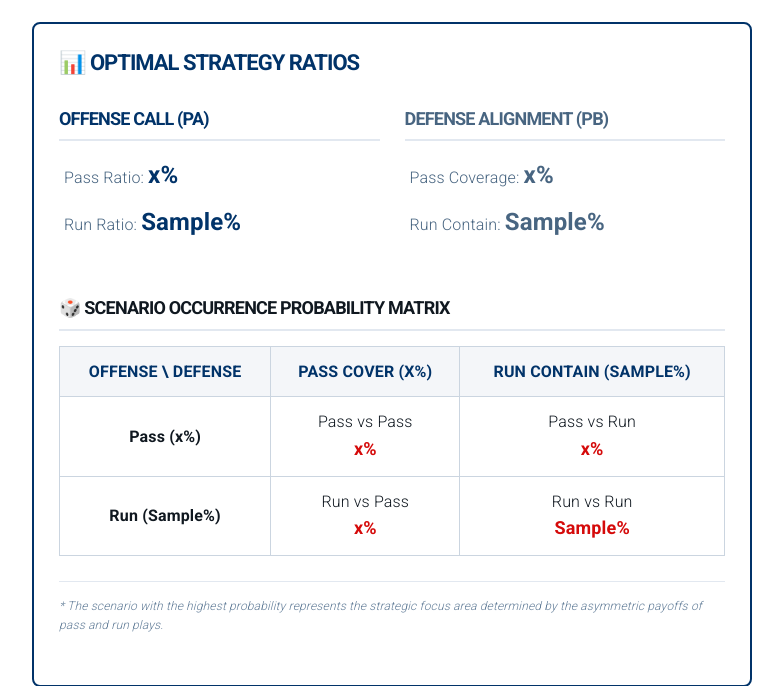
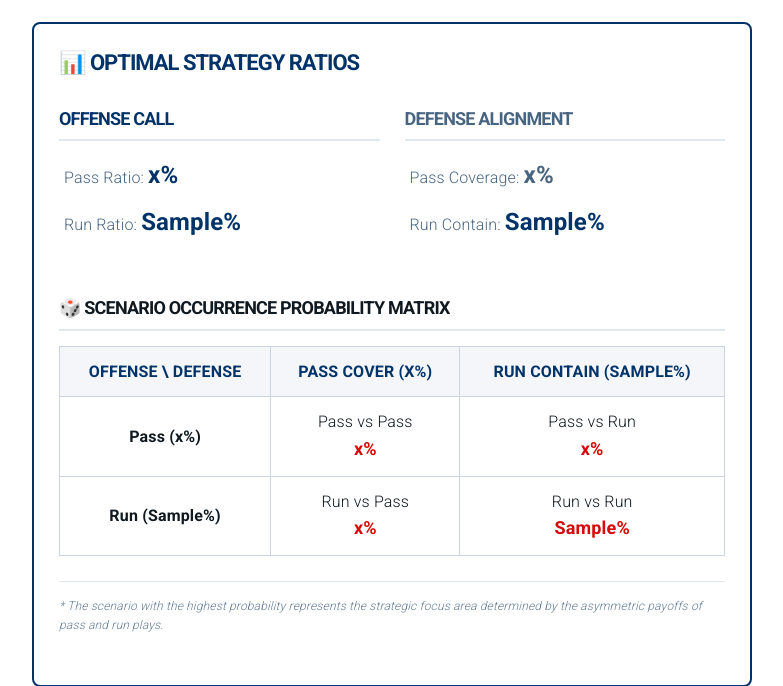
Before and after one commit to YMT-py/nfl-app, a Flask app: template templates/index.html in a window 1280 px wide. Shown: the part 516-1202 px from the top of the page, without its empty margins (248-1031 px from the left). Run offline with Flask 3, Linux system fonts and the light colour scheme; the template is opened without the code that fills it: most values are stand-ins (such as "Sample title", 1, 10 or a date in 2020).

Commit message:
Change Screen

```diff
--- a/templates/index.html
+++ b/templates/index.html
@@ -15,7 +15,7 @@
         .subtitle { text-align: center; color: #627d98; font-size: 1.2rem; margin-bottom: 25px; text-transform: uppercase; font-weight: bold; }
 
         .result-box { background-color: #ffffff; border: 2px solid #013369; padding: 25px; border-radius: 8px; margin-top: 30px; }
-        .error-box { background-color: #fff5f5; border-left: 5px solid #D50A0A; padding: 15px; border-radius: 4px; color: #c53030; }
+        .error-box { background-color: #fff5f5; border-left: 5px solid #D50A0A; padding: 15px; border-radius: 4px; color: #c53030; font-weight: 600; margin-bottom: 20px; }
 
         .grid-2 { display: grid; grid-template-columns: 1fr; gap: 20px; }
         fieldset { border: 1px solid #e2e8f0; padding: 20px; border-radius: 8px; margin-bottom: 10px; background-color: #fafbfc; }
@@ -32,7 +32,6 @@
         .defense-title { color: #486581; }
         .stat-value { font-size: 2.4rem; font-weight: bold; color: #013369; }
 
-        /* Matrix Table Style */
         .matrix-table { width: 100%; border-collapse: collapse; margin-top: 15px; }
         .matrix-table th, .matrix-table td { border: 1px solid #cbd5e0; padding: 12px; text-align: center; }
         .matrix-table th { background-color: #f4f6f9; color: #013369; font-weight: bold; text-transform: uppercase; }
@@ -53,12 +52,11 @@
     <div class="subtitle">Game Theory & Nash Equilibrium Analytics</div>
 
     {% if error %}
-        <div class="error-box">⚠️ {{ error }}</div>
+        <div class="error-box">ERROR: {{ error }}</div>
     {% endif %}
 
     <form method="POST">
         <div class="grid-2">
-            <!-- OFFENSE: PASS PAYOFFS -->
             <fieldset>
                 <legend>Pass Play Payoffs</legend>
                 <label for="gain_a">Pass vs Pass Cover (a)</label>
@@ -68,7 +66,6 @@
                 <input type="number" step="0.1" name="gain_b" id="gain_b" value="{{ request.form.get('gain_b', '') }}" placeholder="e.g. 15" required>
             </fieldset>
 
-            <!-- OFFENSE: RUN PAYOFFS -->
             <fieldset>
                 <legend>Run Play Payoffs</legend>
                 <label for="gain_c">Run vs Pass Cover (c)</label>
@@ -82,24 +79,23 @@
         <button type="submit" class="button btn-calc">Calculate Nash Equilibrium</button>
     </form>
 
-    <!-- RESULTS -->
     {% if result %}
         <div class="result-box">
             <h3 style="font-size: 2.2rem; margin-bottom: 15px; color: #013369; font-weight: 700; text-transform: uppercase;">📊 Optimal Strategy Ratios</h3>
 
             <div class="grid-2" style="margin-top: 20px;">
                 <div>
-                    <h4 class="offense-title">Offense Call (Pa)</h4>
+                    <h4 class="offense-title">Offense Call</h4>
                     <ul style="list-style: none; margin-left: 0; padding-left: 5px;">
                         <li style="margin-bottom: 8px; color: #486581;">Pass Ratio: <span class="stat-value">{{ result.off_pass }}%</span></li>
                         <li style="color: #486581;">Run Ratio: <span class="stat-value">{{ result.off_run }}%</span></li>
                     </ul>
                 </div>
                 <div>
-                    <h4 class="defense-title">Defense Alignment (Pb)</h4>
+                    <h4 class="defense-title">Defense Alignment</h4>
                     <ul style="list-style: none; margin-left: 0; padding-left: 5px;">
                         <li style="margin-bottom: 8px; color: #486581;">Pass Coverage: <span class="stat-value" style="color: #486581;">{{ result.def_pass }}%</span></li>
-                        <li style="color: #486581;">Run Contain: <span class="stat-value" style="color: #486581;">{{ result.def_run }}%</span></li>
+                        <li style="color: #486581;">Run Contain: <span class="stat-value">{{ result.def_run }}%</span></li>
                     </ul>
                 </div>
             </div>
```
